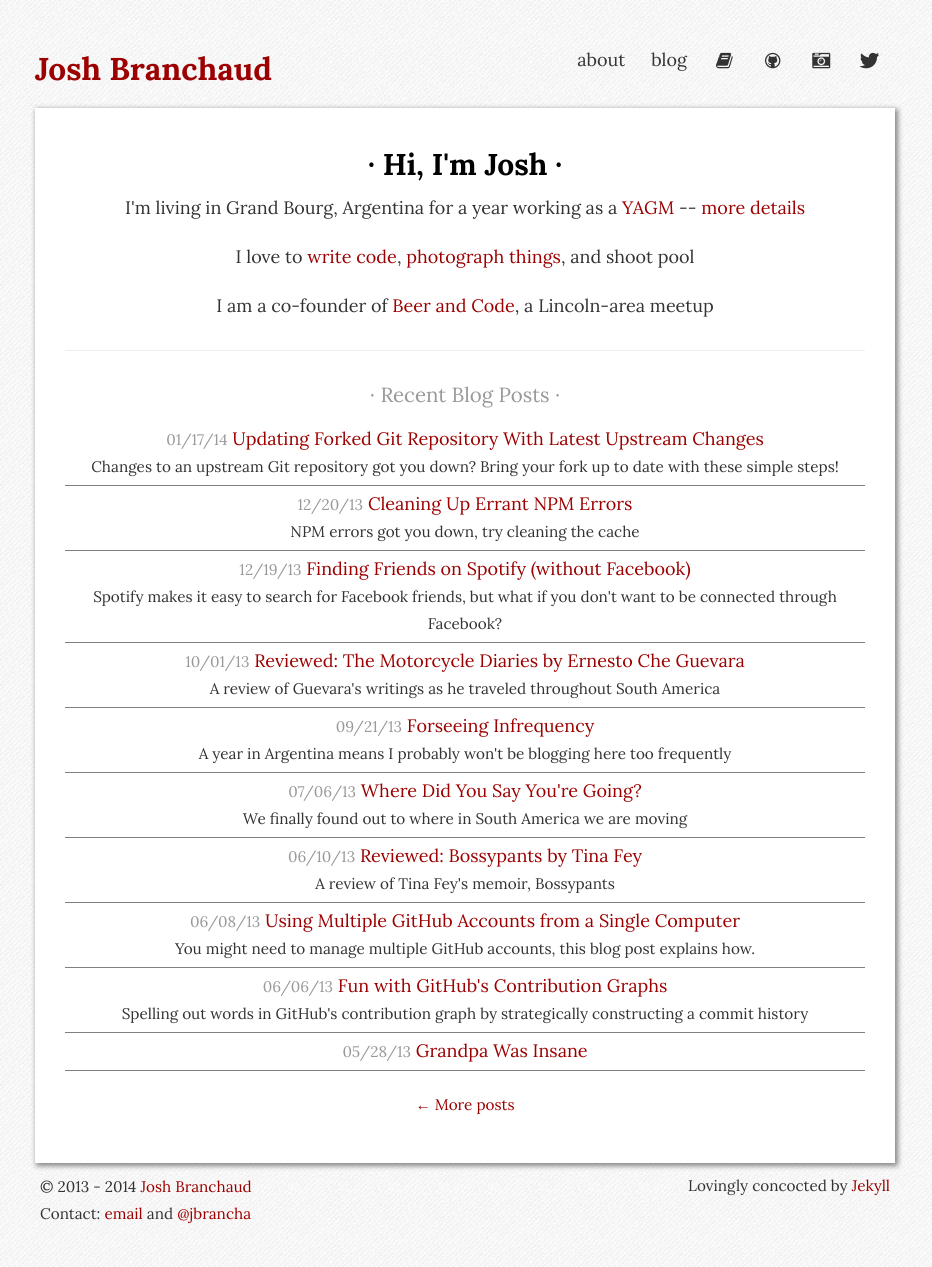
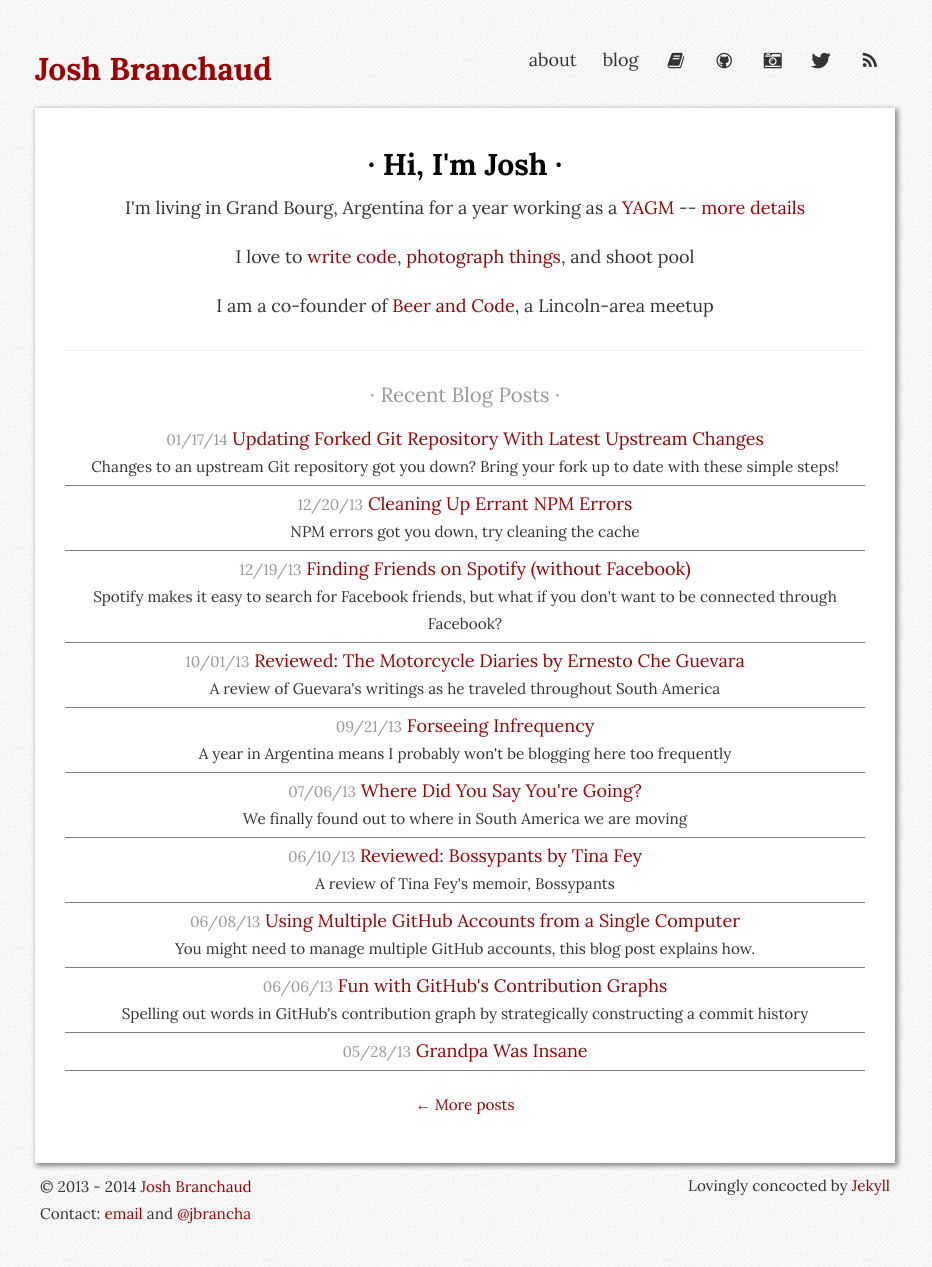
Before and after one commit to jbranchaud/blog, a Jekyll site: the page built from index.html, in a window 1280 px wide. Shown: the whole page, without its empty margins (175-1107 px from the left). Built offline with Jekyll 4.4.1, drawn with Linux system fonts in a browser that asks for light colours.

Commit message:
Adding a link to the newly created RSS feed in the default layout.

```diff
--- a/_layouts/default.html
+++ b/_layouts/default.html
@@ -66,6 +66,9 @@
                 <li><a title="tweets" href="https://twitter.com/jbrancha">
                     <i class="icon-twitter"></i>
                 </a></li>
+                <li><a title="feed" href="http://feeds.feedburner.com/joshbranchaud">
+                    <i class="icon-rss"></i>
+                </a></li>
             </ul>
 		</div>
 
```
